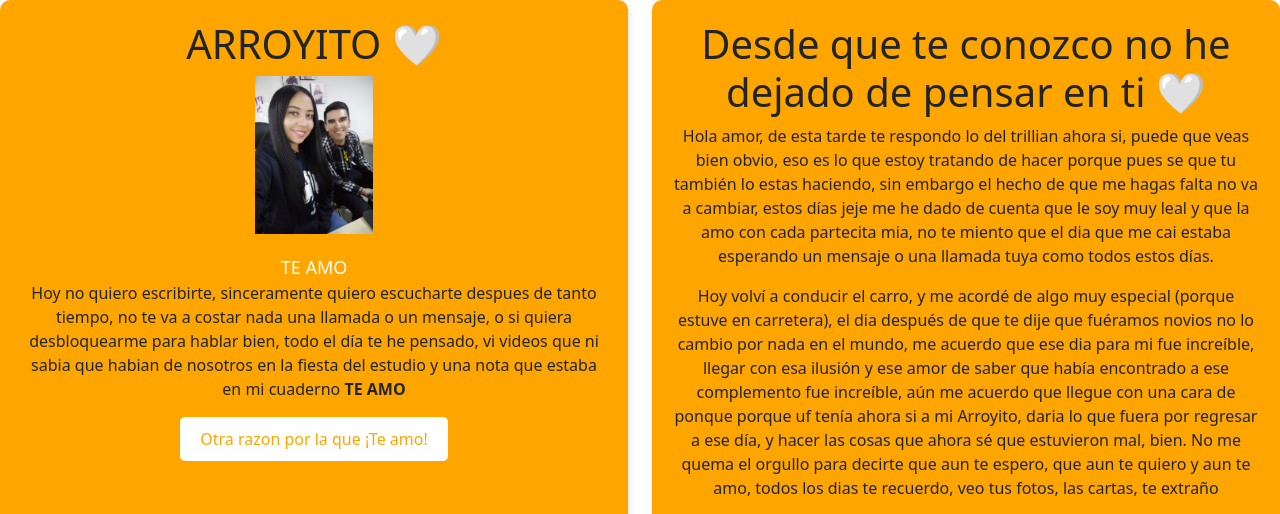
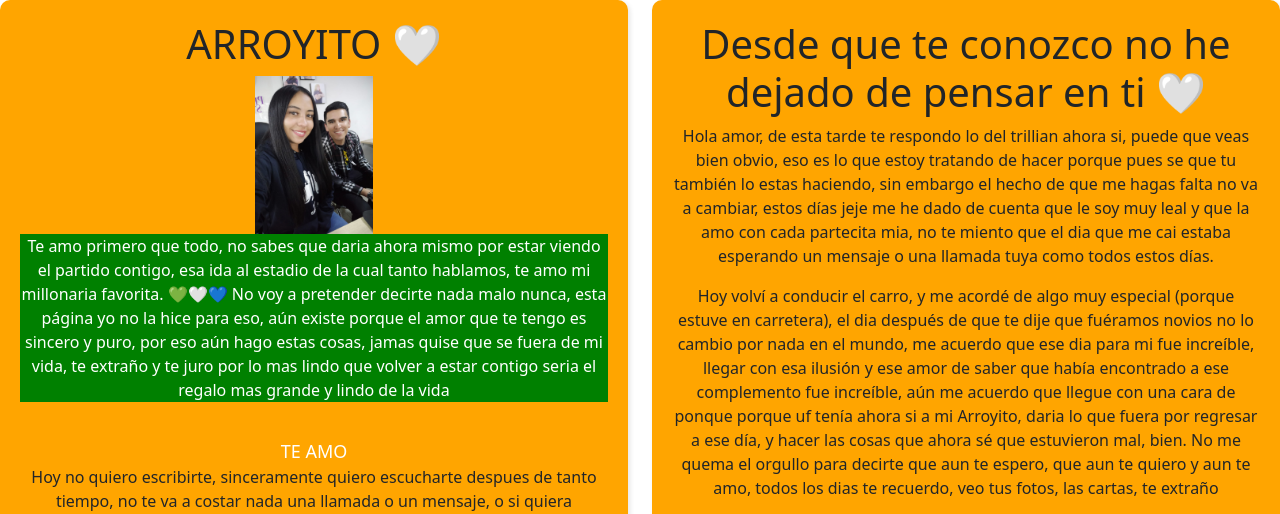
Before and after one commit to sebastian-garzon1/Arroyito, a plain HTML site: page index.html in a window 1280 px wide. Shown: the top 514 px of the page. Drawn offline with nearby package versions, Linux system fonts and the light colour scheme.

Commit message:
Actualizar index.html

```diff
--- a/index.html
+++ b/index.html
@@ -16,6 +16,7 @@
             <div id="card">
                 <h1>ARROYITO 🤍</h1>
                 <img src="vida.jpg" width="20%">
+<p style="background:green;color:white;" >Te amo primero que todo, no sabes que daria ahora mismo por estar viendo el partido contigo, esa ida al estadio de la cual tanto hablamos, te amo mi millonaria favorita. 💚🤍💙 No voy a pretender decirte nada malo nunca, esta página yo no la hice para eso, aún existe porque el amor que te tengo es sincero y puro, por eso aún hago estas cosas, jamas quise que se fuera de mi vida, te extraño y te juro por lo mas lindo que volver a estar contigo seria el regalo mas grande y lindo de la vida </p>
                 <p id="mensaje">TE AMO</p>
 <p>Hoy no quiero escribirte, sinceramente quiero escucharte despues de tanto tiempo, no te va a costar nada una llamada o un mensaje, o si quiera desbloquearme para hablar bien, todo el día te he pensado, vi videos que ni sabia que habian de nosotros en la fiesta del estudio y una nota que estaba en mi cuaderno <b>TE AMO</b></p>
                 <button id="changeBtn">Otra razon por la que ¡Te amo!</button>
```
